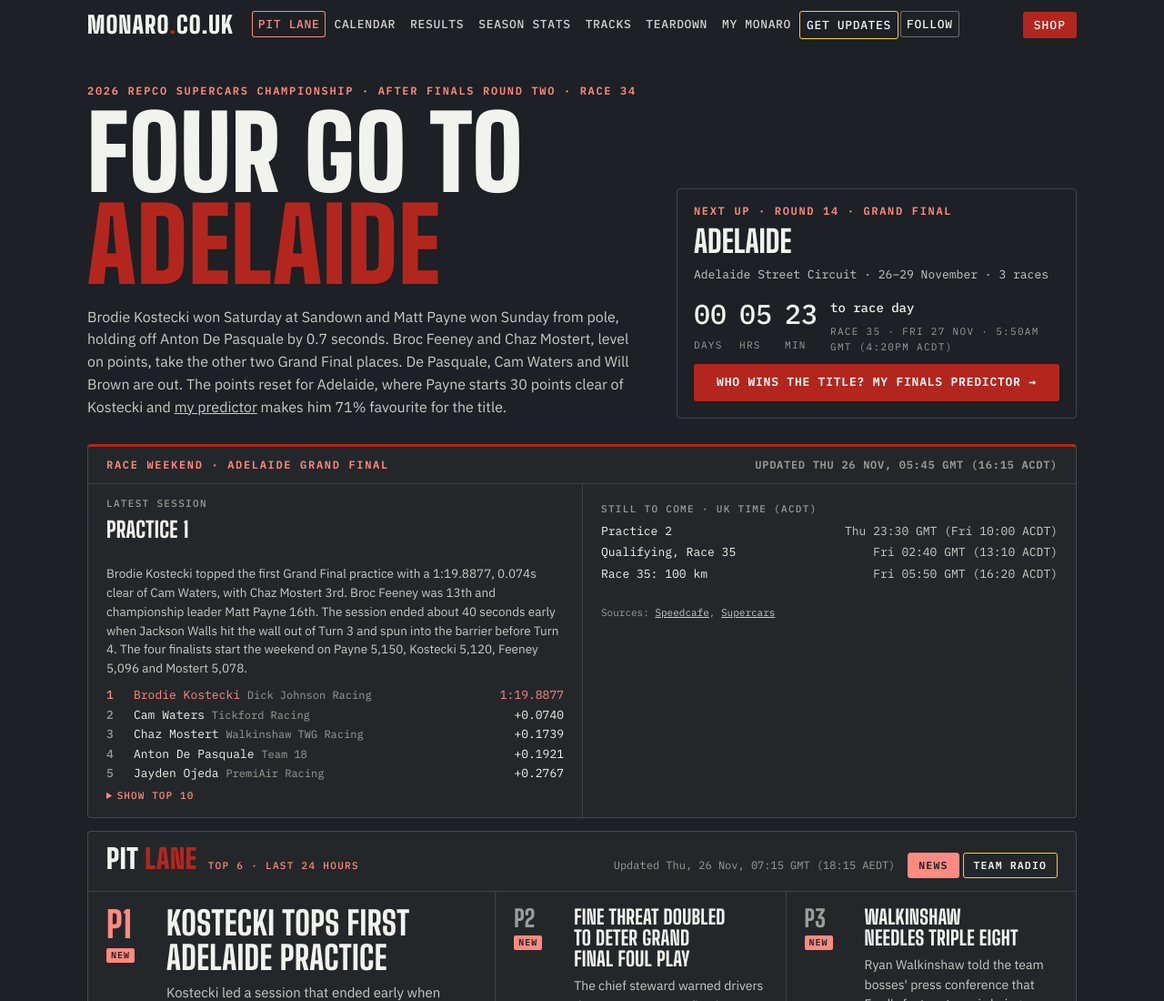
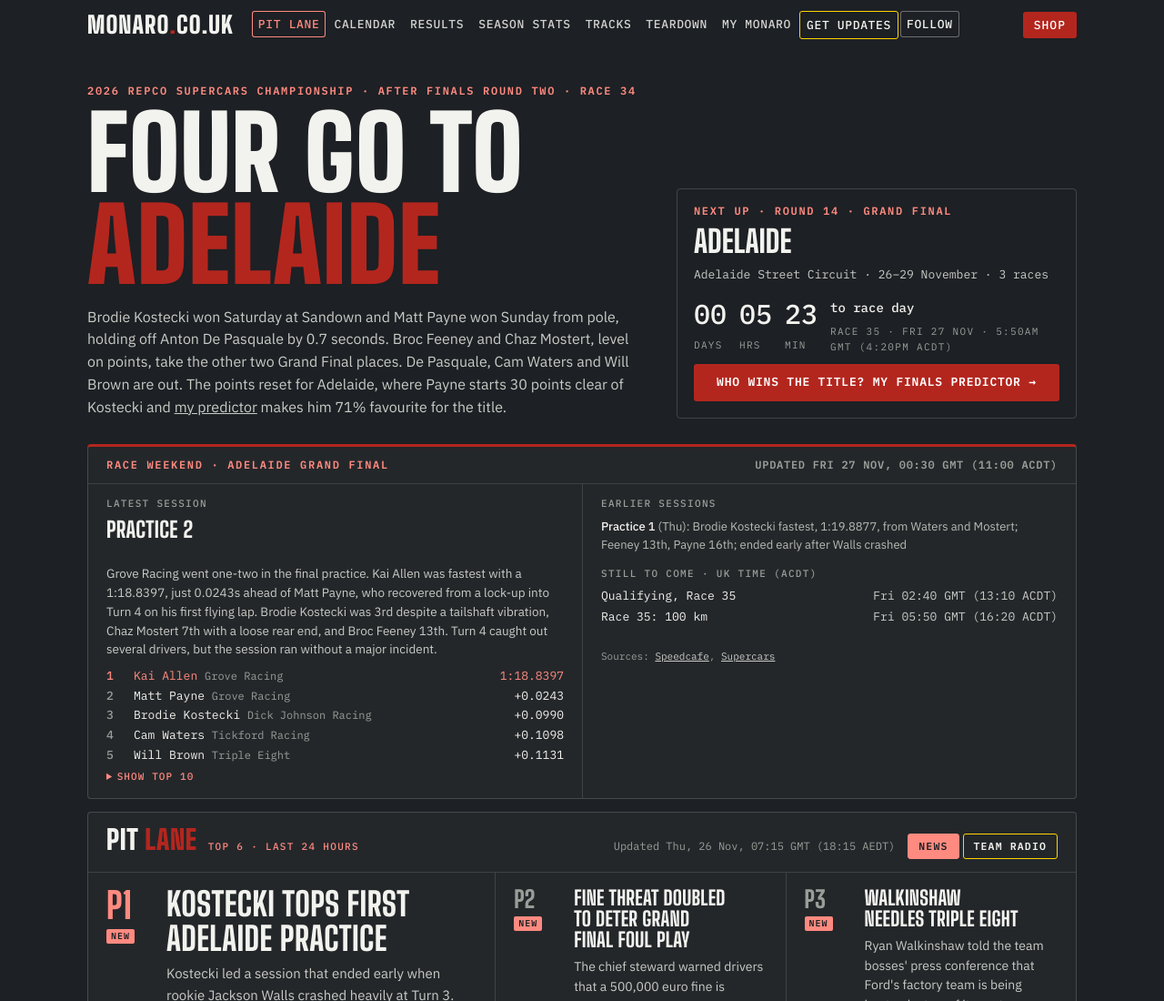
Before and after one commit to monaro-site/monaro-site, a plain HTML site: page index.html in a window 1280 px wide. Shown: the top 1100 px of the page at 91% size. Drawn offline with Linux system fonts and the light colour scheme.

Commit message:
Weekend box: Adelaide Practice 2
Co-Authored-By: Claude Opus 5.5 <noreply@anthropic.com>
Claude-Session: https://claude.ai/code/session_01PV98b2eYDB5S8mahrSFNGZ

```diff
--- a/index.html
+++ b/index.html
@@ -1400,16 +1400,16 @@ $("#standings").innerHTML = `<table><thead><tr><th class="num">Pos</th><th>Car</
 const WKND = {
   event: "Adelaide Grand Final",
   tz: "ACDT", // South Australia: daylight saving, GMT = ACDT - 10.5h
-  updated: "Thu 26 Nov, 05:45 GMT (16:15 ACDT)",
+  updated: "Fri 27 Nov, 00:30 GMT (11:00 ACDT)",
   upnext: [
-    ["Practice 2", "Thu 23:30 GMT (Fri 10:00 ACDT)"],
     ["Qualifying, Race 35", "Fri 02:40 GMT (13:10 ACDT)"],
     ["Race 35: 100 km", "Fri 05:50 GMT (16:20 ACDT)"],
   ],
   sessions: [
-    { name: "Practice 1", day: "Thu", lead: "Brodie Kostecki topped the first Grand Final practice with a 1:19.8877, 0.074s clear of Cam Waters, with Chaz Mostert 3rd. Broc Feeney was 13th and championship leader Matt Payne 16th. The session ended about 40 seconds early when Jackson Walls hit the wall out of Turn 3 and spun into the barrier before Turn 4. The four finalists start the weekend on Payne 5,150, Kostecki 5,120, Feeney 5,096 and Mostert 5,078.",
-      top: [["Brodie Kostecki","Dick Johnson Racing","1:19.8877"],["Cam Waters","Tickford Racing","+0.0740"],["Chaz Mostert","Walkinshaw TWG Racing","+0.1739"],["Anton De Pasquale","Team 18","+0.1921"],["Jayden Ojeda","PremiAir Racing","+0.2767"],["David Reynolds","Team 18","+0.3111"],["Jobe Stewart","Erebus Motorsport","+0.3403"],["Jarrod Hughes","Erebus Motorsport","+0.3642"],["Ryan Wood","Walkinshaw TWG Racing","+0.4874"],["Zach Bates","Matt Stone Racing","+0.5023"]],
-      src: [["Speedcafe", "https://speedcafe.com/supercars-news-2026-adelaide-grand-final-thursday-practice-results-jackson-walls-crash-brodie-kostecki-fastest/"], ["Supercars", "https://www.supercars.com/news/supercars-news-2026-adelaide-grand-final-thursday-practice-results-report-crash-video-brodie-kostecki"]] },
+    { name: "Practice 2", day: "Fri", lead: "Grove Racing went one-two in the final practice. Kai Allen was fastest with a 1:18.8397, just 0.0243s ahead of Matt Payne, who recovered from a lock-up into Turn 4 on his first flying lap. Brodie Kostecki was 3rd despite a tailshaft vibration, Chaz Mostert 7th with a loose rear end, and Broc Feeney 13th. Turn 4 caught out several drivers, but the session ran without a major incident.",
+      top: [["Kai Allen","Grove Racing","1:18.8397"],["Matt Payne","Grove Racing","+0.0243"],["Brodie Kostecki","Dick Johnson Racing","+0.0990"],["Cam Waters","Tickford Racing","+0.1098"],["Will Brown","Triple Eight","+0.1131"],["Thomas Randle","Tickford Racing","+0.1508"],["Chaz Mostert","Walkinshaw TWG Racing","+0.1863"],["Andre Heimgartner","Brad Jones Racing","+0.2075"],["Jack Le Brocq","Matt Stone Racing","+0.2250"],["Zach Bates","Matt Stone Racing","+0.2335"]],
+      src: [["Speedcafe", "https://speedcafe.com/supercars-news-2026-adelaide-grand-final-practice-2-results-kai-allen-fastest-finals-series-contenders/"], ["Supercars", "https://www.supercars.com/news/supercars-news-2026-adelaide-grand-final-friday-practice-report-penrite-racing-form-kai-allen-fastest-matt-payne"]] },
+    { name: "Practice 1", day: "Thu", short: "Brodie Kostecki fastest, 1:19.8877, from Waters and Mostert; Feeney 13th, Payne 16th; ended early after Walls crashed" },
   ],
 };
 function renderWknd() {
```
